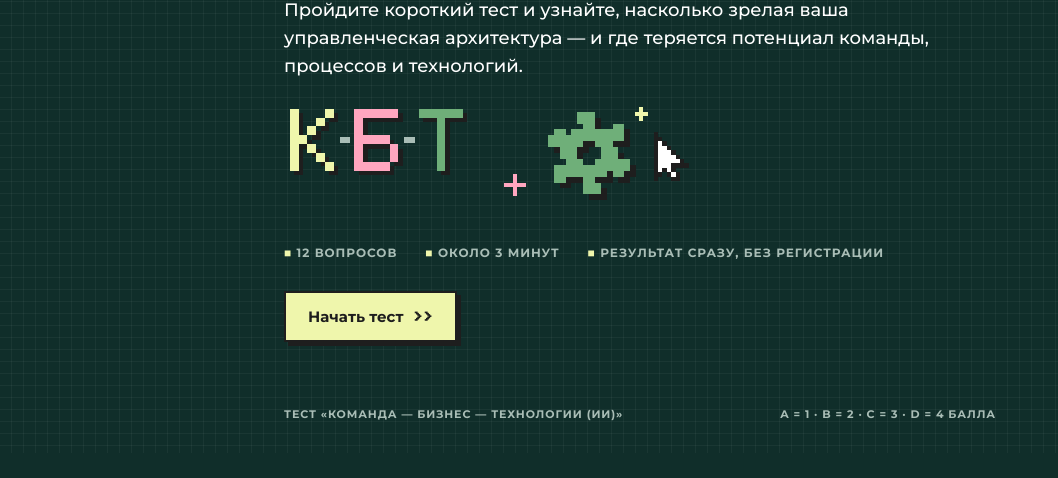
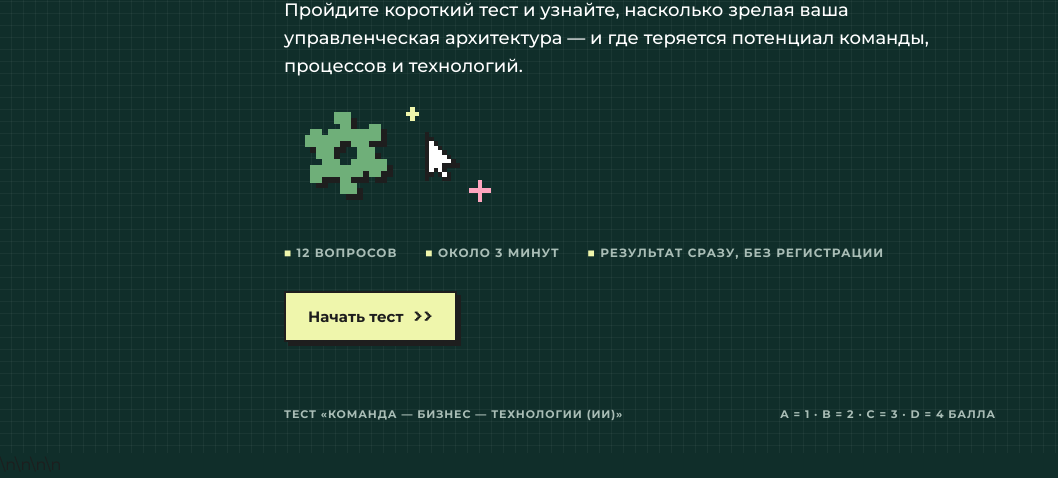
Before and after one commit to radomskaiakristina-stack/kbt-test, a plain HTML site: page index.html in a window 1280 px wide. Shown: the part 358-836 px from the top of the page, without its empty margins (0-1058 px from the left). Before the commit the page ends 811 px from the top, so only its background shows below. Drawn offline with Linux system fonts and the light colour scheme.

Commit message:
Убрать буквы КБТ со старта

```diff
--- a/index.html
+++ b/index.html
@@ -443,7 +443,7 @@
   .result .growth { animation-delay: 480ms; }
   .result .axes { animation-delay: 560ms; }
   .result .cta { animation-delay: 680ms; }
-  .hero-art { display: block; width: 100%; max-width: 440px; height: auto; margin: 12px 0 24px; image-rendering: pixelated; }
+  .hero-art { display: block; width: 100%; max-width: 220px; height: auto; margin: 12px 0 24px; image-rendering: pixelated; }
   .score-line { align-items: center; gap: 20px; }
   .badge {
     width: 80px; height: 80px;
@@ -489,7 +489,7 @@
       </div>
       <h1>Вы управляете командой — или система управляет вами?</h1>
       <p class="lead">Пройдите короткий тест и узнайте, насколько зрелая ваша управленческая архитектура — и где теряется потенциал команды, процессов и технологий.</p>
-      <canvas class="hero-art" id="pixel-art" width="300" height="84" aria-hidden="true"></canvas>
+      <canvas class="hero-art" id="pixel-art" width="150" height="84" aria-hidden="true"></canvas>
       <div class="meta">
         <span>12 вопросов</span>
         <span>около 3 минут</span>
@@ -893,11 +893,6 @@
       return out;
     }
 
-    var GLYPHS = {
-      K: ["10001","10010","10100","11000","10100","10010","10001"],
-      B: ["11111","10000","10000","11110","10001","10001","11110"],
-      T: ["11111","00100","00100","00100","00100","00100","00100"]
-    };
     var FLAME = [
       ["...o....","...oo...","..ooo...","..oooo..",".ooyoo..",".oyyyoo.",".oyyyoo.",".ooyyoo.","..oooo..","...oo..."],
       ["....o...","...oo...","...ooo..","..oooo..","..ooyoo.",".ooyyoo.",".oyyyoo.",".ooyyoo.","..oooo..","...oo..."]
@@ -992,33 +987,19 @@
       if (!reduce) canvas._t = setInterval(function () { if (canvas.closest("section").hidden) return; f++; draw(); }, level === 2 ? 220 : 380);
     }
 
-    // Hero: letters assemble pixel by pixel, gear spins, cursor bobs, sparks blink.
+    // Hero: gear spins, cursor bobs, sparks blink.
     var heroRaf = null;
     function hero(canvas) {
-      var ctx = canvas.getContext("2d"), px = 6, y0 = 10;
-      var pal = [C.lime, C.pink, C.leaf], list = [];
-      ["K", "B", "T"].forEach(function (g, gi) {
-        var ox = 4 + gi * (5 * px + 14);
-        list = list.concat(pixels(GLYPHS[g], { "1": pal[gi] }, ox, y0, px));
-      });
-      // shuffle reveal order deterministically
-      var order = list.map(function (p, i) { return { p: p, k: (i * 7919) % 1009 }; }).sort(function (a, b) { return a.k - b.k; }).map(function (o) { return o.p; });
+      var ctx = canvas.getContext("2d");
       var start = null;
       function frame(t) {
         if (start === null) start = t;
-        var el = t - start;
-        var n = reduce ? order.length : Math.min(order.length, Math.floor(el / 900 * order.length));
-        var step = Math.floor(el / 260);
+        var step = Math.floor((t - start) / 260);
         ctx.clearRect(0, 0, canvas.width, canvas.height);
-        // separators
-        ctx.fillStyle = "#A9BDB6";
-        [0, 1].forEach(function (i) { ctx.fillRect(4 + 5 * px + i * (5 * px + 14) + 4, y0 + 3 * px + 1, 7, 4); });
-        for (var i = 0; i < n; i++) { ctx.fillStyle = C.ink; ctx.fillRect(order[i].x + 3, order[i].y + 3, px, px); }
-        for (var j = 0; j < n; j++) { ctx.fillStyle = order[j].c; ctx.fillRect(order[j].x, order[j].y, px, px); }
-        gear(ctx, 176, 8, 4, step * Math.PI / 6, C.leaf);
-        cursor(ctx, 252, 26 + (step % 2 ? 0 : 3), 3);
-        bitmap(ctx, SPARK[step % 2], { "#": C.lime }, 236, 6, 3, false);
-        bitmap(ctx, SPARK[(step + 1) % 2], { "#": C.pink }, 150, 54, 3, false);
+        gear(ctx, 10, 8, 4, step * Math.PI / 6, C.leaf);
+        cursor(ctx, 96, 26 + (step % 2 ? 0 : 3), 3);
+        bitmap(ctx, SPARK[step % 2], { "#": C.lime }, 80, 6, 3, false);
+        bitmap(ctx, SPARK[(step + 1) % 2], { "#": C.pink }, 126, 58, 3, false);
         if (!reduce && !canvas.closest("section").hidden) heroRaf = requestAnimationFrame(frame);
       }
       if (heroRaf) cancelAnimationFrame(heroRaf);
@@ -1065,7 +1046,4 @@
   PX.hero($("pixel-art"));
   renderCounter();
 </script>
-
-</head>
-<body></body>
-</html>
+\n</head>\n<body></body>\n</html>\n
```
